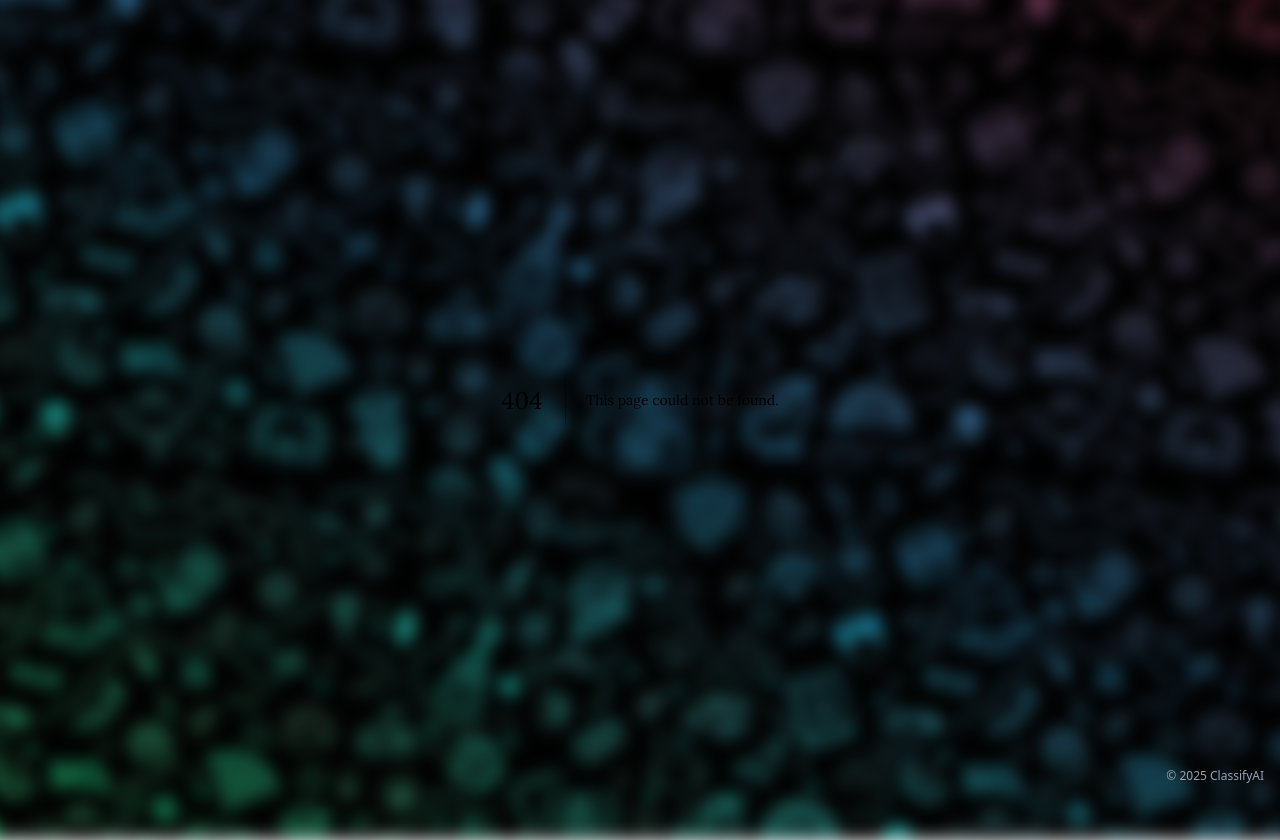
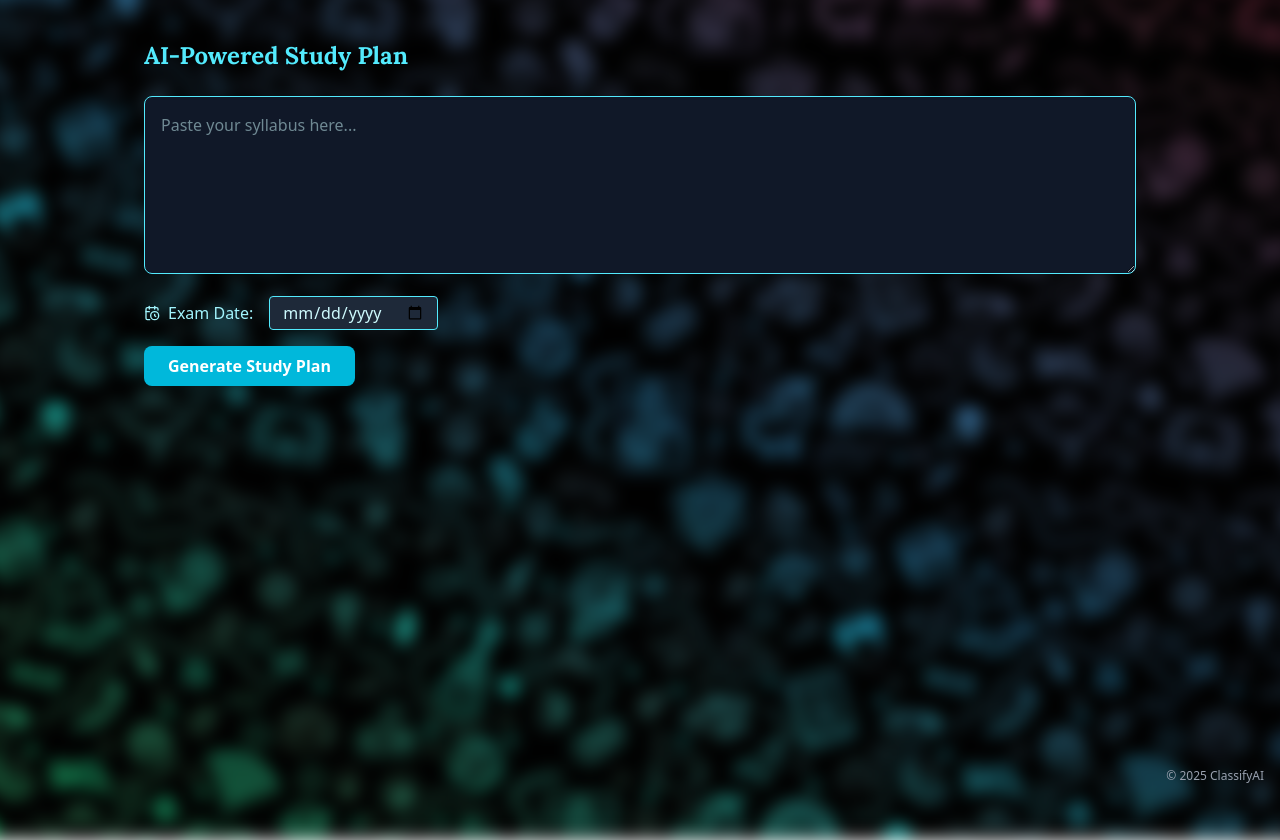
Before and after one commit to Rishisinghparihar/ClassifyAI, a Next.js app: page /study-plan in a window 1280 px wide. Before the commit this address had no page. Shown: the top 840 px of the page. Built offline with nearby package versions, Linux system fonts and the light colour scheme.

Commit message:
feat: implement Study Plan page with loading state, syllabus input, and dynamic study plan generation

```diff
--- /dev/null
+++ b/src/app/study-plan/page.tsx
@@ -0,0 +1,169 @@
+"use client";
+
+import { useEffect, useState } from "react";
+import { Sparkles, ClipboardList, CalendarCheck, Lightbulb, CalendarClock } from "lucide-react";
+
+const StudyPlanPage = () => {
+  const [syllabus, setSyllabus] = useState("");
+  const [examDate, setExamDate] = useState<string>("");
+  const [loading, setLoading] = useState(false);
+  const [progress, setProgress] = useState(0);
+  const [planData, setPlanData] = useState<{
+    roadmap: string[];
+    importantTopics: string[];
+    importantQuestions: string[];
+    studyPlan: Record<string, string>;
+  } | null>(null);
+
+  const handleGenerate = async () => {
+    if (!syllabus.trim()) return;
+
+    setProgress(0);
+    setLoading(true);
+
+    // Simulate loading progress
+    const interval = setInterval(() => {
+      setProgress((prev) => {
+        if (prev >= 95) {
+          clearInterval(interval);
+          return prev;
+        }
+        return prev + Math.floor(Math.random() * 5) + 1;
+      });
+    }, 150);
+
+    try {
+      const res = await fetch("/api/study-plan/generate", {
+        method: "POST",
+        headers: { "Content-Type": "application/json" },
+        body: JSON.stringify({ syllabus, examDate }),
+      });
+
+      const data = await res.json();
+      if (data.success) {
+        setPlanData(data.data);
+        setProgress(100);
+      }
+    } catch (err) {
+      console.error("Failed to generate plan:", err);
+    } finally {
+      setTimeout(() => {
+        setLoading(false); // Hide loading after showing 100%
+      }, 1000);
+    }
+  };
+
+  // 🟩 Show LOADING SCREEN
+  if (loading) {
+    return (
+      <div className="flex items-center justify-center h-screen flex-col text-cyan-200">
+        <div className="text-xl font-semibold mb-4">Generating Your Study Plan...</div>
+        <div className="relative w-64 h-4 bg-cyan-900 rounded-full overflow-hidden">
+          <div
+            className="absolute top-0 left-0 h-full bg-cyan-400 transition-all duration-300"
+            style={{ width: `${progress}%` }}
+          />
+        </div>
+        <div className="mt-2">{progress}%</div>
+      </div>
+    );
+  }
+
+  return (
+    <div className="max-w-5xl mx-auto py-10 px-4">
+      {!planData && (
+        <>
+          <h1 className="text-2xl font-bold text-cyan-300 mb-6">AI-Powered Study Plan</h1>
+
+          <textarea
+            placeholder="Paste your syllabus here..."
+            value={syllabus}
+            onChange={(e) => setSyllabus(e.target.value)}
+            className="w-full p-4 border border-cyan-300 rounded-lg bg-gray-900 text-cyan-100 mb-4"
+            rows={6}
+          />
+
+          <div className="mb-4 flex items-center gap-4">
+            <label className="text-cyan-200 font-medium flex items-center gap-2">
+              <CalendarClock size={16} />
+              Exam Date:
+            </label>
+            <input
+              type="date"
+              value={examDate}
+              onChange={(e) => setExamDate(e.target.value)}
+              className="bg-gray-800 text-cyan-100 border border-cyan-300 rounded px-3 py-1"
+            />
+          </div>
+
+          <button
+            disabled={loading}
+            onClick={handleGenerate}
+            className="bg-cyan-500 hover:bg-cyan-600 text-white px-6 py-2 rounded-lg font-semibold"
+          >
+            Generate Study Plan
+          </button>
+        </>
+      )}
+
+      {/* 🟩 Show STUDY PLAN */}
+      {planData && (
+        <div className="mt-10 space-y-8">
+          <Section title="Study Roadmap" icon={<Sparkles className="text-yellow-300" />}>
+            <ul className="list-disc pl-5 text-gray-300 space-y-1">
+              {planData.roadmap.map((step, idx) => (
+                <li key={idx}>{step}</li>
+              ))}
+            </ul>
+          </Section>
+
+          <Section title="Important Topics" icon={<Lightbulb className="text-green-300" />}>
+            <ul className="list-disc pl-5 text-gray-300 space-y-1">
+              {planData.importantTopics.map((topic, idx) => (
+                <li key={idx}>{topic}</li>
+              ))}
+            </ul>
+          </Section>
+
+          <Section title="Important Questions" icon={<ClipboardList className="text-pink-400" />}>
+            <ul className="list-decimal pl-5 text-gray-300 space-y-1">
+              {planData.importantQuestions.map((q, idx) => (
+                <li key={idx}>{q}</li>
+              ))}
+            </ul>
+          </Section>
+
+          <Section title="Daily Study Plan" icon={<CalendarCheck className="text-blue-300" />}>
+            <ul className="list-decimal pl-5 text-gray-300 space-y-1">
+              {Object.entries(planData.studyPlan).map(([day, content]) => (
+                <li key={day}>
+                  <strong>{day}:</strong> {content}
+                </li>
+              ))}
+            </ul>
+          </Section>
+        </div>
+      )}
+    </div>
+  );
+};
+
+const Section = ({
+  title,
+  icon,
+  children,
+}: {
+  title: string;
+  icon: React.ReactNode;
+  children: React.ReactNode;
+}) => (
+  <div className="bg-white/5 border border-cyan-100/20 rounded-lg p-4">
+    <div className="flex items-center gap-2 mb-3">
+      {icon}
+      <h2 className="text-lg font-semibold text-cyan-200">{title}</h2>
+    </div>
+    {children}
+  </div>
+);
+
+export default StudyPlanPage;
```
